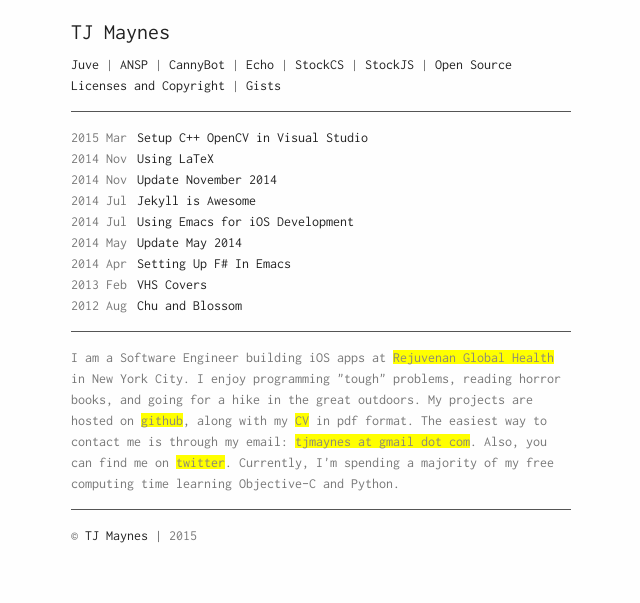
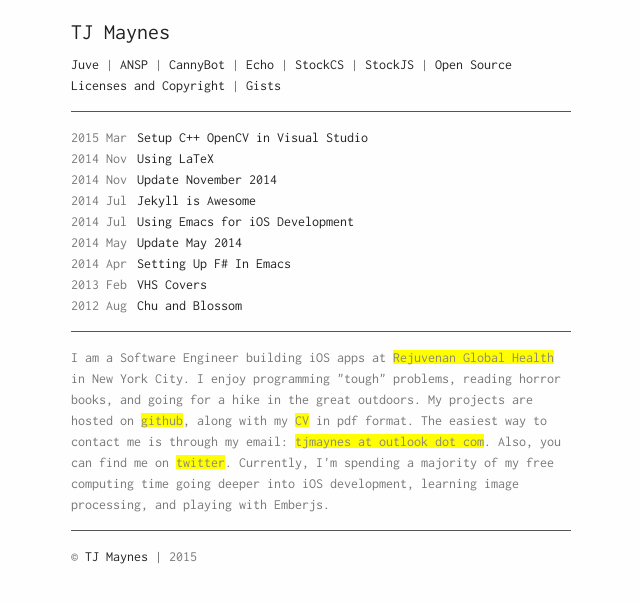
Before and after one commit to embaron/tjmaynes.github.io, a Jekyll site: the page built from index.html, in a window 1280 px wide. Shown: the top 603 px of the page, without its empty margins (319-959 px from the left). Built offline with Jekyll 4.4.1, drawn with Linux system fonts in a browser that asks for light colours.

Commit message:
Updated About

```diff
--- a/_includes/about.html
+++ b/_includes/about.html
@@ -6,8 +6,9 @@
     hosted on <a href="https://www.github.com/tjmaynes/"
         target="_blank">github</a>, along with my <a href="/cv.pdf">CV</a> in pdf
     format. The easiest way to contact me is through my email: <a
-        href="mailto:tjmaynes@gmail.com">tjmaynes at gmail dot com</a>. Also,
+        href="mailto:tjmaynes@outlook.com">tjmaynes at outlook dot com</a>. Also,
     you can find me on <a href="https://www.twitter.com/tjmaynes/"
         target="_blank">twitter</a>. Currently, I'm spending a majority of my
-    free computing time learning Objective-C and Python.</p>
+    free computing time going deeper into iOS development, learning image
+    processing, and playing with Emberjs.</p>
 </div>
--- a/_includes/footer.html
+++ b/_includes/footer.html
@@ -1,3 +1,3 @@
 <footer>
-  © <a href="mailto:tjmaynes@gmail.com">TJ Maynes</a> | 2015
+  © <a href="mailto:tjmaynes@outlook.com">TJ Maynes</a> | 2015
 </footer>
```
